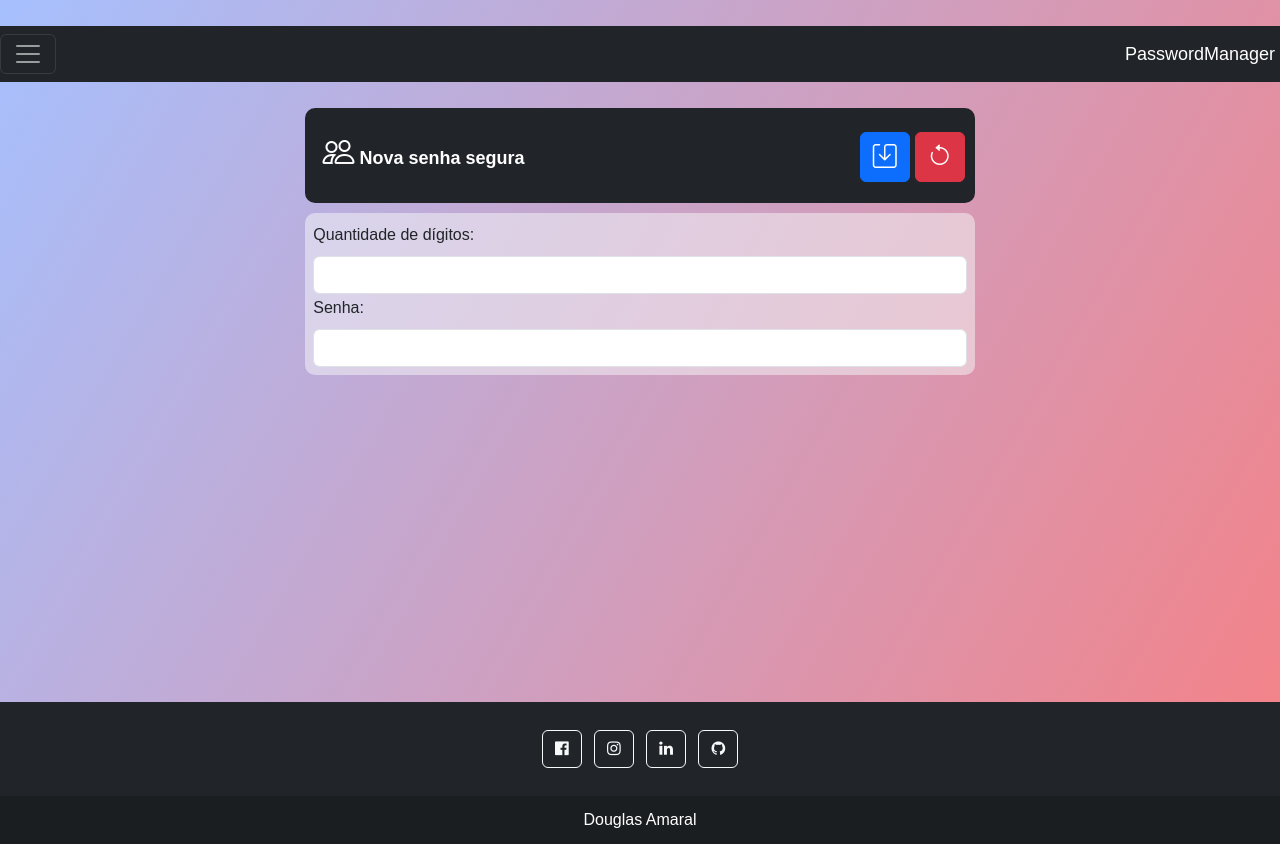
After one commit to Douglaxz/passwordManager, a Flask app: page /novoSenhaSegura/1 in a window 1280 px wide. The commit adds this page. Run offline with Flask 2, Linux system fonts and the light colour scheme; the visitor is signed in with stand-in values (Sample User, id 1); parts of the project's set-up code (start-up, migrations or seed data) failed here and were passed over; some libraries are stand-ins or nearby versions.

Commit message:
criação de senhas seguras

```diff
--- a/helpers.py
+++ b/helpers.py
@@ -92,6 +92,15 @@ class FormularioUsuarioSenhaVisualizar(FlaskForm):
     senha = StringField('Senha:', [validators.DataRequired(), validators.Length(min=1, max=50)], render_kw={'readonly': True})
     tipo = SelectField('Tipo:', coerce=int, choices=[(g.cod_passwordtype, g.desc_passwordtype) for g in tb_passwordtype.query.order_by('desc_passwordtype')], render_kw={'readonly': True})
     salvar = SubmitField('Salvar')
+
+#criação de senha forte
+class FormularioSenhaEdicao(FlaskForm):
+    caracteres = IntegerField('Quantidade de dígitos:', [validators.DataRequired()])
+    senha = StringField('Senha:', render_kw={'readonly': True})
+    salvar = SubmitField('Salvar')
+
+
+
 #------------------------------------------------------------------------------------------------------------------------------
 # OUTROS
 #------------------------------------------------------------------------------------------------------------------------------
--- a/templates/editarUsuarioSenha.html
+++ b/templates/editarUsuarioSenha.html
@@ -7,7 +7,7 @@
     <div class="bd-highlight col-lg text-left text-white font-weight-bold "><i class="bi bi-key" style="font-size:2rem; color:white;" data-toggle="tooltip" data-placement="right" title="Usuários"></i> {{ titulo }}</div>
     <div class="col-md-4 offset-md-4" style="text-align: right;">
     <a class="btn btn-primary" href="#" onclick="myFunction()"><i class="bi bi-save" style="font-size:1.5rem; color:white;"></i></a>
-    <a class="btn btn-danger" href="{{url_for('usuarioSenha')}}"><i class="bi bi-arrow-counterclockwise" style="font-size:1.5rem; color:white;"></i></a>
+    <a class="btn btn-danger" href="{{url_for('visualizarUsuarioSenha',id=id)}}"><i class="bi bi-arrow-counterclockwise" style="font-size:1.5rem; color:white;"></i></a>
   </div>
 </div>
   <!-- Padrão para mobile -->
@@ -15,7 +15,7 @@
   <div class="bd-highlight col-lg text-left text-white font-weight-bold "><i class="bi bi-key" style="font-size:2rem; color:white;" data-toggle="tooltip" data-placement="right" title="Usuários"></i> {{ titulo }}</div>
   <div class="col-md-4 offset-md-4" style="text-align: center;">
     <a class="btn btn-primary" href="#" onclick="myFunction()"><i class="bi bi-save" style="font-size:1.5rem; color:white;"></i></a>
-    <a class="btn btn-danger" href="{{url_for('usuarioSenha')}}"><i class="bi bi-arrow-counterclockwise" style="font-size:1.5rem; color:white;"></i></a>
+    <a class="btn btn-danger" href="{{url_for('visualizarUsuarioSenha',id=id)}}"><i class="bi bi-arrow-counterclockwise" style="font-size:1.5rem; color:white;"></i></a>
   </div>
 </div>
 <!-- conteudo -->
--- /dev/null
+++ b/templates/novoSenhaSegura.html
@@ -0,0 +1,33 @@
+{% extends 'template.html' %}
+{% block conteudo %}
+  <form method="post" action="{{ url_for('criarSenhaSegura')}}" enctype="multipart/form-data" id="formulario">
+    <br />
+    <!-- Padrão para desktop/notebook -->
+    <div class="boxtitulo bg-dark justify-content-between">
+      <div class="bd-highlight col-lg text-left text-white font-weight-bold "><i class="bi bi-people" style="font-size:2rem; color:white;" data-toggle="tooltip" data-placement="right" title="Usuários"></i> {{ titulo }}</div>
+      <div class="col-md-4 offset-md-4" style="text-align: right;">
+        <a class="btn btn-primary" href="#" onclick="myFunction()"><i class="bi bi-save" style="font-size:1.5rem; color:white;"></i></a>
+        <a class="btn btn-danger" href="{{url_for('visualizarUsuarioSenha',id=id)}}"><i class="bi bi-arrow-counterclockwise" style="font-size:1.5rem; color:white;"></i></a>
+      </div>
+    </div>
+    <!-- Padrão para mobile -->
+    <div class="boxtitulocombusca_responsivo bg-dark">
+      <div class="bd-highlight col-lg text-left text-white font-weight-bold "><i class="bi bi-people" style="font-size:2rem; color:white;" data-toggle="tooltip" data-placement="right" title="Usuários"></i> {{ titulo }}</div>
+      <div class="col-md-4 offset-md-4" style="text-align: center;">
+        <a class="btn btn-primary" href="#" onclick="myFunction()"><i class="bi bi-save" style="font-size:1.5rem; color:white;"></i></a>
+        <a class="btn btn-danger" href="{{url_for('visualizarUsuarioSenha',id=id)}}"><i class="bi bi-arrow-counterclockwise" style="font-size:1.5rem; color:white;"></i></a>
+      </div>
+    </div>
+    <!-- conteudo -->
+    <div class="boxformulario bg-light p-2 text-dark bg-opacity-50">
+      <fieldset>
+        {{ form.csrf_token() }}
+        <input type="hidden" name="id" id="id" value="{{id}}">
+        <div class="form-group">{{ form.caracteres.label(class = 'form-label') }}
+          {{ form.caracteres(class = 'form-control') }}</div>
+        <div class="form-group">{{ form.senha.label(class = 'form-label') }}
+          {{ form.senha(class = 'form-control') }}</div>
+      </fieldset>
+    </div>
+  </form>
+{% endblock %}
--- a/templates/novoUsuarioSenha.html
+++ b/templates/novoUsuarioSenha.html
@@ -22,6 +22,7 @@
     <div class="boxformulario bg-light p-2 text-dark bg-opacity-50">
       <fieldset>
         {{ form.csrf_token() }}
+        <input type="hidden" name="id" id="id" value="{{id}}">
         <div class="form-group">{{ form.usuario.label(class = 'form-label') }}
           {{ form.usuario(class = 'form-control') }}
         </div>
@@ -31,9 +32,7 @@
         <div class="form-group">{{ form.tipo.label(class = 'form-label') }}
           {{ form.tipo(class = 'form-control') }}
         </div>
-
       </fieldset>
-
     </div>
   </form>
 {% endblock %}
--- a/templates/visualizarUsuarioSenha.html
+++ b/templates/visualizarUsuarioSenha.html
@@ -5,6 +5,7 @@
 <div class="bg-dark justify-content-between boxtitulo">
   <div class="bd-highlight col-lg text-left text-white font-weight-bold "><i class="bi bi-key" style="font-size:2rem; color:white;" data-toggle="tooltip" data-placement="right" title="Usuários"></i> {{ titulo }}</div>
   <div class="col-md-4 offset-md-4" style="text-align: right;">
+    <a class="btn btn-warning" href="{{url_for('novoSenhaSegura',id=id)}}"><i class="bi bi bi-asterisk" style="font-size:1.5rem; color:white;"></i></a>
     <a class="btn btn-primary" href="{{url_for('editarUsuarioSenha',id=id)}}"><i class="bi bi-pencil" style="font-size:1.5rem; color:white;"></i></a>
     <a class="btn btn-danger" href="{{url_for('usuarioSenha')}}"><i class="bi bi-arrow-counterclockwise" style="font-size:1.5rem; color:white;"></i></a>
   </div>
@@ -13,6 +14,7 @@
 <div class="boxtitulocombusca_responsivo bg-dark">
   <div class="bd-highlight col-lg text-left text-white font-weight-bold "><i class="bi bi-key" style="font-size:2rem; color:white;" data-toggle="tooltip" data-placement="right" title="Usuários"></i> {{ titulo }}</div>
   <div class="col-md-4 offset-md-4" style="text-align: center;">
+    <a class="btn btn-warning" href="{{url_for('novoSenhaSegura',id=id)}}"><i class="bi bi bi-asterisk" style="font-size:1.5rem; color:white;"></i></a>
     <a class="btn btn-primary" href="{{url_for('editarUsuarioSenha',id=id)}}"><i class="bi bi-pencil" style="font-size:1.5rem; color:white;"></i></a>
     <a class="btn btn-danger" href="{{url_for('usuarioSenha')}}"><i class="bi bi-arrow-counterclockwise" style="font-size:1.5rem; color:white;"></i></a>
   </div>
--- a/views.py
+++ b/views.py
@@ -18,10 +18,15 @@ from helpers import \
     FormularioTipoSenhaVisualizar,\
     FormularioUsuarioSenhaEdicao,\
     FormularioUsuarioSenhaVisualizar,\
-    FormularioUsuarioTrocarSenha
+    FormularioUsuarioTrocarSenha,\
+    FormularioSenhaEdicao
 # ITENS POR PÁGINA
 from config import ROWS_PER_PAGE, CHAVE
 from flask_bcrypt import generate_password_hash, Bcrypt, check_password_hash
+
+import string
+import random
+import numbers
 
 
 
@@ -554,12 +559,42 @@ def atualizarUsuarioSenha():
  #---------------------------------------------------------------------------------------------------------------------------------
 # GERADOR DE SENHA SEGURA
 #---------------------------------------------------------------------------------------------------------------------------------
-# rota para editar formulário tipo usuário
-@app.route('/geradorSenhaSegura/<int:id>')
+# funcao gerar senha
 def geradorSenhaSegura(tamanho_da_senha):
-    caracteres = string.ascii_letters + string.digits + string.punctuation
-    senha_segura = ''
-    for i in range(tamanho_da_senha):
-        senha_segura += choice(caracteres)
-    print("A senha (segura) gerada é: ",senha_segura)
-    return senha_segura
+    # choose from all lowercase letter
+    letters = string.ascii_lowercase
+    result_str = ''.join(random.choice(letters) for i in range(tamanho_da_senha))
+    return(result_str)
+
+@app.route('/novoSenhaSegura/<int:id>')
+def novoSenhaSegura(id):
+    if 'usuario_logado' not in session or session['usuario_logado'] == None:
+        flash('Sessão expirou, favor logar novamente','danger')
+        return redirect(url_for('login',proxima=url_for('novoSenhaSegura')))
+    form = FormularioSenhaEdicao()
+    return render_template('novoSenhaSegura.html', titulo='Nova senha segura', form=form, id=id)
+
+
+# rota para atualizar usuário no banco de dados
+@app.route('/criarSenhaSegura', methods=['POST',])
+def criarSenhaSegura():
+    if 'usuario_logado' not in session or session['usuario_logado'] == None:
+        flash('Sessão expirou, favor logar novamente','danger')
+        return redirect(url_for('login',proxima=url_for('novoSenhaSegura')))
+    form = FormularioSenhaEdicao(request.form)
+    id = request.form['id']
+    caracteres = int(request.form['caracteres'])
+
+    if not form.validate_on_submit():
+        flash('Por favor, preencha todos os dados','danger')
+        return redirect(url_for('novoSenhaSegura',id=id))
+
+    if caracteres < 4 or caracteres > 10 :
+        flash('Por favor selecione um número entre 4 e 10','danger')
+        return redirect(url_for('novoSenhaSegura',id=id))
+
+    sugestaoSenha = geradorSenhaSegura(caracteres)
+    form.caracteres.data = caracteres
+    form.senha.data = sugestaoSenha
+
+    return render_template('novoSenhaSegura.html', titulo='Nova senha segura', form=form, id=id)
```
Also changed, not shown: README.md.
